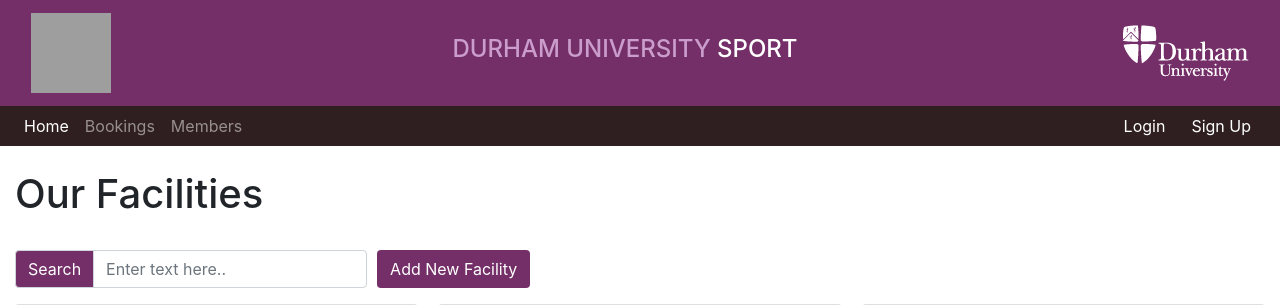
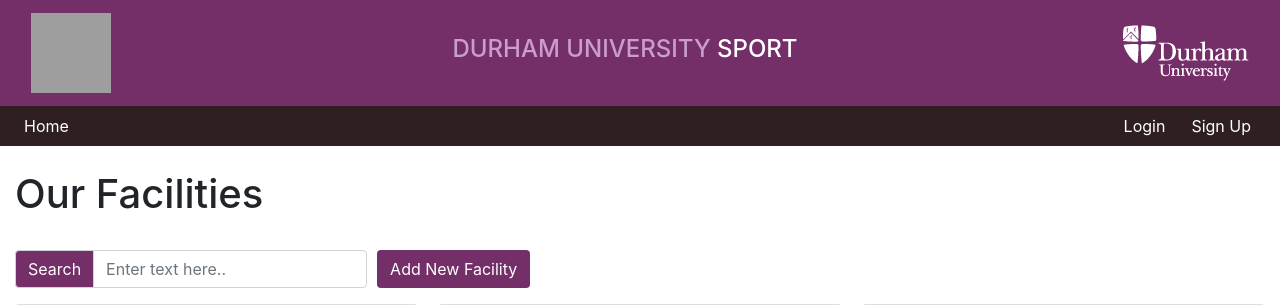
Before and after one commit to NekoMatryoshka/DurhamUniversitySport, a PHP site: page / in a window 1280 px wide. Shown: the top 305 px of the page. Run offline with PHP 8.4, Linux system fonts and the light colour scheme; data comes from the database, SQL or seed files in the repository; some libraries are stand-ins or nearby versions; grey boxes are pictures that could not be loaded.

Commit message:
1. Menu will now hide when user is loggin

```diff
--- a/index.php
+++ b/index.php
@@ -321,10 +321,10 @@
                 </li>
 
 
-                <li class="nav-item">
+                <li class="nav-item" style="<?php if(!isset($_SESSION["type"])){echo "display:none";}?>">
                     <a class="nav-link" href="./bookings/main.php">Bookings</a>
                 </li>
-                <li class="nav-item">
+                <li class="nav-item" style="<?php if(!isset($_SESSION["type"])){echo "display:none";}?>">
                     <a class="nav-link" href="./members/main.php">Members</a>
                 </li>
 
```
